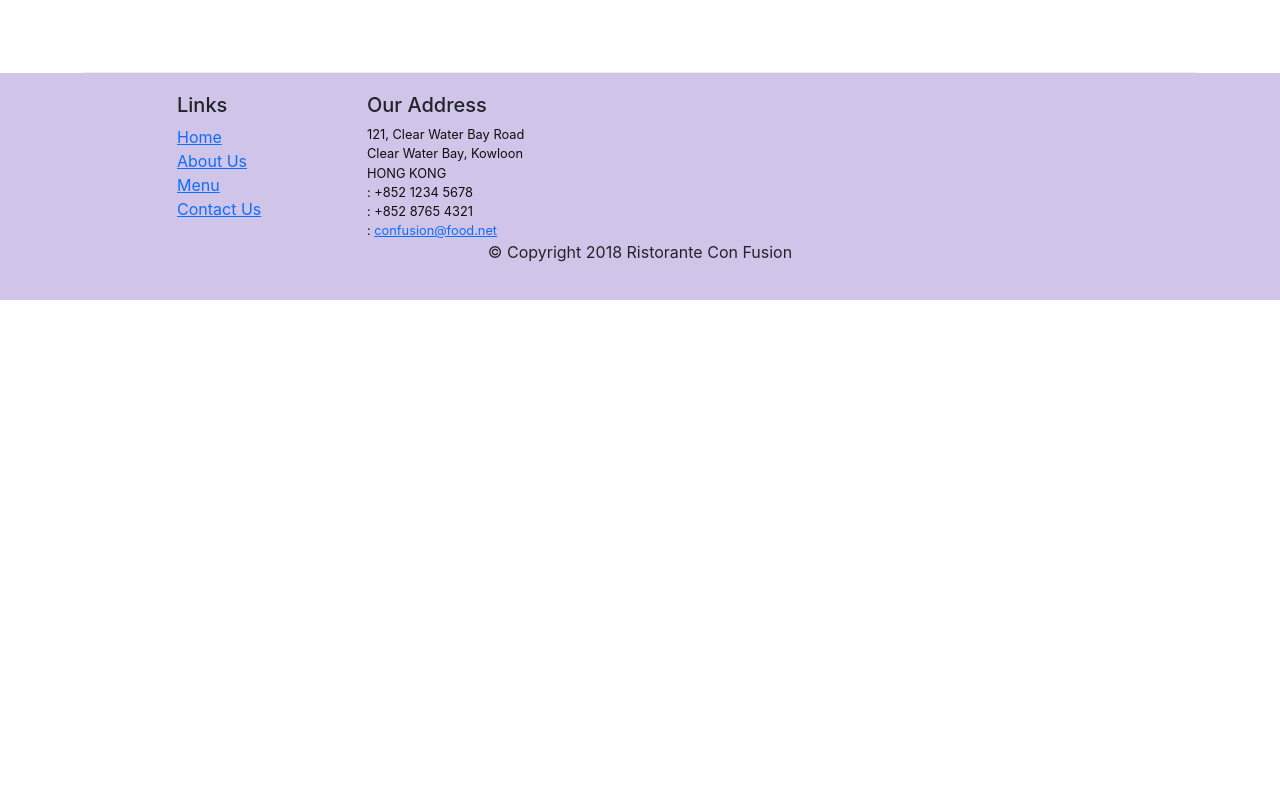
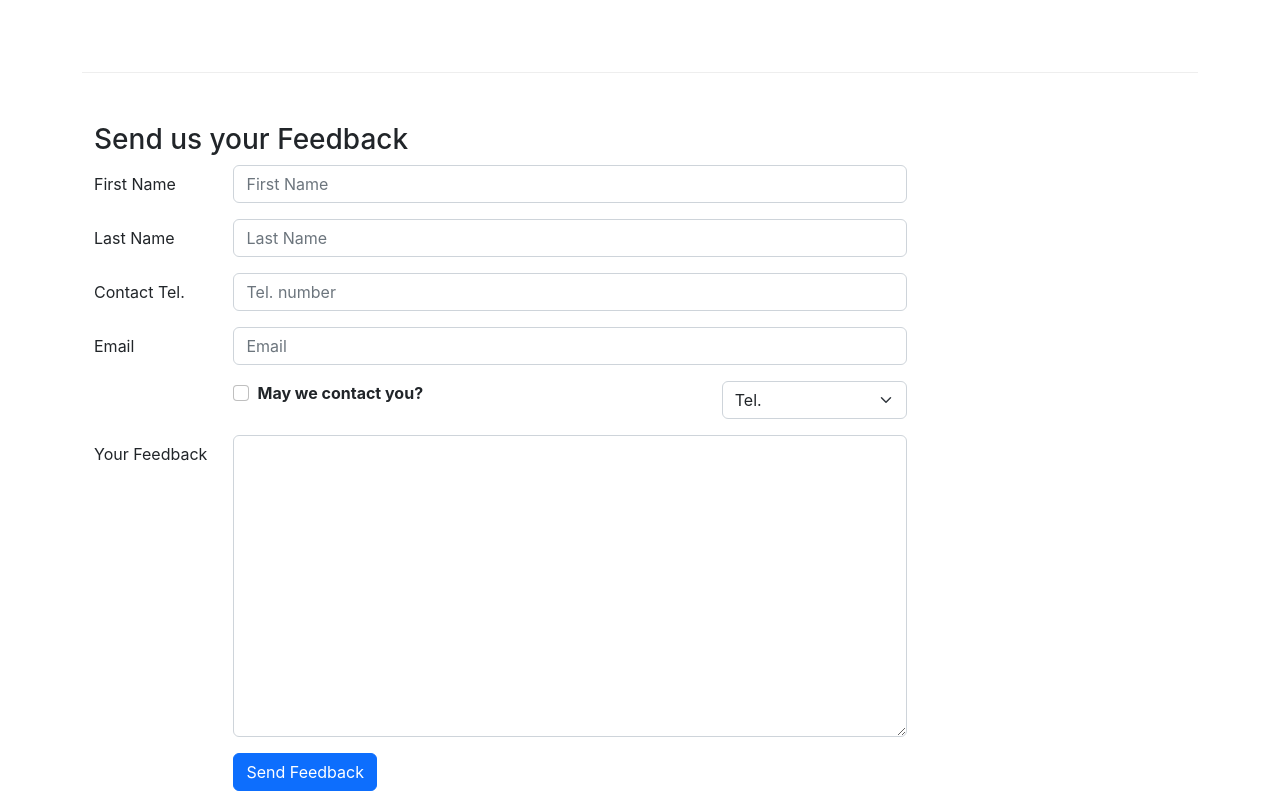
Before and after one commit to DDJar/Confusion, a React (Create React App) app: page /contactus in a window 1280 px wide. Shown: the part 805-1600 px from the top of the page. Before the commit the page ends 1105 px from the top, so only its background shows below. Built offline with nearby package versions, Linux system fonts and the light colour scheme; the HTML template or start-up script is replaced by a standard one.

Commit message:
Controlled Forms

```diff
--- a/src/components/ContactComponent.js
+++ b/src/components/ContactComponent.js
@@ -1,12 +1,95 @@
-import React from 'react';
-import { Breadcrumb, BreadcrumbItem } from 'reactstrap';
+import React, { Component } from 'react';
+import {
+    Breadcrumb, BreadcrumbItem,
+    Button, Form, FormGroup, Label, Input, Col
+} from 'reactstrap';
+
 import { Link } from 'react-router-dom';
 
 
-function Contact(props) {
+// function Contact(props) {
 
+//     return (
+//         /* ex31 */
+//         <div className="container">
+
+//             <div className="row">
+//                 <Breadcrumb>
+//                     <BreadcrumbItem><Link to="/home">Home</Link></BreadcrumbItem>
+//                     <BreadcrumbItem active>Contact Us</BreadcrumbItem>
+//                 </Breadcrumb>
+//                 <div className="col-12">
+//                     <h3>Contact Us</h3>
+//                     <hr />
+//                 </div>
+//             </div>
+
+//             <div className="row row-content">
+//                 <div className="col-12">
+//                     <h3>Location Information</h3>
+//                 </div>
+//                 <div className="col-12 col-sm-4 offset-sm-1">
+//                     <h5>Our Address</h5>
+//                     <address>
+//                         121, Clear Water Bay Road<br />
+//                         Clear Water Bay, Kowloon<br />
+//                         HONG KONG<br />
+//                         <i className="fa fa-phone"></i>: +852 1234 5678<br />
+//                         <i className="fa fa-fax"></i>: +852 8765 4321<br />
+//                         <i className="fa fa-envelope"></i>: <a href="mailto:confusion@food.net">confusion@food.net</a>
+//                     </address>
+//                 </div>
+//                 <div className="col-12 col-sm-6 offset-sm-1">
+//                     <h5>Map of our Location</h5>
+//                 </div>
+//                 <div className="col-12 col-sm-11 offset-sm-1">
+//                     <div className="btn-group" role="group">
+//                         <a role="button" className="btn btn-primary" href="tel:+85212345678"><i className="fa fa-phone"></i> Call</a>
+//                         <a role="button" className="btn btn-info"><i className="fa fa-skype"></i> Skype</a>
+//                         <a role="button" className="btn btn-success" href="mailto:confusion@food.net"><i className="fa fa-envelope-o"></i> Email</a>
+//                     </div>
+//                 </div>
+//             </div>
+//         </div>
+//     );
+// }
+class Contact extends Component {
+    constructor(props) {
+        super(props);
+
+        this.state = {
+            firstname: '',
+            lastname: '',
+            telnum: '',
+            email: '',
+            agree: false,
+            contactType: 'Tel.',
+            message: ''
+        };
+
+        this.handleInputChange = this.handleInputChange.bind(this);
+        this.handleSubmit = this.handleSubmit.bind(this);
+
+    }
+
+    handleInputChange(event) {
+        const target = event.target;
+        const value = target.type === 'checkbox' ? target.checked : target.value;
+        const name = target.name;
+
+        this.setState({
+            [name]: value
+        });
+    }
+
+    handleSubmit(event) {
+        console.log('Current State is: ' + JSON.stringify(this.state));
+        alert('Current State is: ' + JSON.stringify(this.state));
+        event.preventDefault();
+    }
+
+    render() {
         return (
-
             <div className="container">
                 <div className="row">
                     <Breadcrumb>
@@ -18,7 +101,6 @@
                         <hr />
                     </div>
                 </div>
-
                 <div className="row row-content">
                     <div className="col-12">
                         <h3>Location Information</h3>
@@ -40,13 +122,97 @@
                     <div className="col-12 col-sm-11 offset-sm-1">
                         <div className="btn-group" role="group">
                             <a role="button" className="btn btn-primary" href="tel:+85212345678"><i className="fa fa-phone"></i> Call</a>
-                        <a role="button" className="btn btn-info"><i className="fa fa-skype"></i> Skype</a>
+                            <a role="button" className="btn btn-info" href="/"><i className="fa fa-skype"></i> Skype</a>
                             <a role="button" className="btn btn-success" href="mailto:confusion@food.net"><i className="fa fa-envelope-o"></i> Email</a>
                         </div>
                     </div>
                 </div>
+                <div className="row row-content">
+                    <div className="col-12">
+                        <h3>Send us your Feedback</h3>
                     </div>
-    );
+                    <div className="col-12 col-md-9">
+                        <Form onSubmit={this.handleSubmit}>
+                            <FormGroup row>
+                                <Label htmlFor="firstname" md={2}>First Name</Label>
+                                <Col md={10}>
+                                    <Input type="text" id="firstname" name="firstname"
+                                        placeholder="First Name"
+                                        value={this.state.firstname}
+                                        onChange={this.handleInputChange} />
+                                </Col>
+                            </FormGroup>
+                            <FormGroup row>
+                                <Label htmlFor="lastname" md={2}>Last Name</Label>
+                                <Col md={10}>
+                                    <Input type="text" id="lastname" name="lastname"
+                                        placeholder="Last Name"
+                                        value={this.state.lastname}
+                                        onChange={this.handleInputChange} />
+                                </Col>
+                            </FormGroup>
+                            <FormGroup row>
+                                <Label htmlFor="telnum" md={2}>Contact Tel.</Label>
+                                <Col md={10}>
+                                    <Input type="tel" id="telnum" name="telnum"
+                                        placeholder="Tel. number"
+                                        value={this.state.telnum}
+                                        onChange={this.handleInputChange} />
+                                </Col>
+                            </FormGroup>
+                            <FormGroup row>
+                                <Label htmlFor="email" md={2}>Email</Label>
+                                <Col md={10}>
+                                    <Input type="email" id="email" name="email"
+                                        placeholder="Email"
+                                        value={this.state.email}
+                                        onChange={this.handleInputChange} />
+                                </Col>
+                            </FormGroup>
+                            <FormGroup row>
+                                <Col md={{ size: 6, offset: 2 }}>
+                                    <FormGroup check>
+                                        <Label check>
+                                            <Input type="checkbox"
+                                                name="agree"
+                                                checked={this.state.agree}
+                                                onChange={this.handleInputChange} /> {' '}
+                                            <strong>May we contact you?</strong>
+                                        </Label>
+                                    </FormGroup>
+                                </Col>
+                                <Col md={{ size: 3, offset: 1 }}>
+                                    <Input type="select" name="contactType"
+                                        value={this.state.contactType}
+                                        onChange={this.handleInputChange}>
+                                        <option>Tel.</option>
+                                        <option>Email</option>
+                                    </Input>
+                                </Col>
+                            </FormGroup>
+                            <FormGroup row>
+                                <Label htmlFor="message" md={2}>Your Feedback</Label>
+                                <Col md={10}>
+                                    <Input type="textarea" id="message" name="message"
+                                        rows="12"
+                                        value={this.state.message}
+                                        onChange={this.handleInputChange}></Input>
+                                </Col>
+                            </FormGroup>
+                            <FormGroup row>
+                                <Col md={{ size: 10, offset: 2 }}>
+                                    <Button type="submit" color="primary">
+                                        Send Feedback
+                                    </Button>
+                                </Col>
+                            </FormGroup>
+                        </Form>
+                    </div>
+                </div>
+            </div>
+        )
+    };
+
   }
 
 export default Contact;
--- a/src/components/DishdetailComponent.js
+++ b/src/components/DishdetailComponent.js
@@ -43,7 +43,7 @@
         </div>
     );
 }
-
+/* ex31 */
 const DishDetail = (props) => {
 
     if (props.dish != null) {
@@ -51,7 +51,6 @@
             <div className="container">
                 <div className="row">
                     <Breadcrumb>
-
                         <BreadcrumbItem><Link to="/menu">Menu</Link></BreadcrumbItem>
                         <BreadcrumbItem active>{props.dish.name}</BreadcrumbItem>
                     </Breadcrumb>
--- a/src/components/HomeComponent.js
+++ b/src/components/HomeComponent.js
@@ -1,12 +1,12 @@
 import React from 'react';
 import { Card, CardImg, CardText, CardBody,
     CardTitle, CardSubtitle} from 'reactstrap';
-
+/* ex30 */
 function RenderCard({item}) {
 
     return(
         <Card>
-              <CardImg src={process.env.PUBLIC_URL + item.image} alt={item.name} />
+             <CardImg src={item.image} alt={item.name} />
             <CardBody>
             <CardTitle>{item.name}</CardTitle>
             {item.designation ? <CardSubtitle>{item.designation}</CardSubtitle> : null }
@@ -16,7 +16,7 @@
     );
 
 }
-
+/* ex31 */
 function Home(props) {
     return(
         <div className="container">
--- a/src/components/MainComponent.js
+++ b/src/components/MainComponent.js
@@ -24,6 +24,7 @@
 
     };
   }
+  /* ex31 */
   render() {
     const HomePage = () => {
       return (
@@ -39,7 +40,7 @@
           <About leaders={this.state.leaders} />
       );
   }
-
+/* ex31 */
     const DishWithId = ({ match }) => {
       const { dishId } = useParams();
       return (
--- a/src/components/MenuComponent.js
+++ b/src/components/MenuComponent.js
@@ -4,7 +4,7 @@
     CardTitle, Breadcrumb, BreadcrumbItem
 } from 'reactstrap';
 import { Link } from 'react-router-dom';
-
+/* ex31 */
 function RenderMenuItem ({dish, onClick}) {
     return (
         <Card>
@@ -29,7 +29,7 @@
             </div>
         );
     });
-
+/* ex31 */
     return (
         <div className="container">
             <div className="row">
```
Also changed, not shown: src/components/AboutComponent.js (+13 -12 lines). Lines whose indentation alone changed are shown as unchanged.
